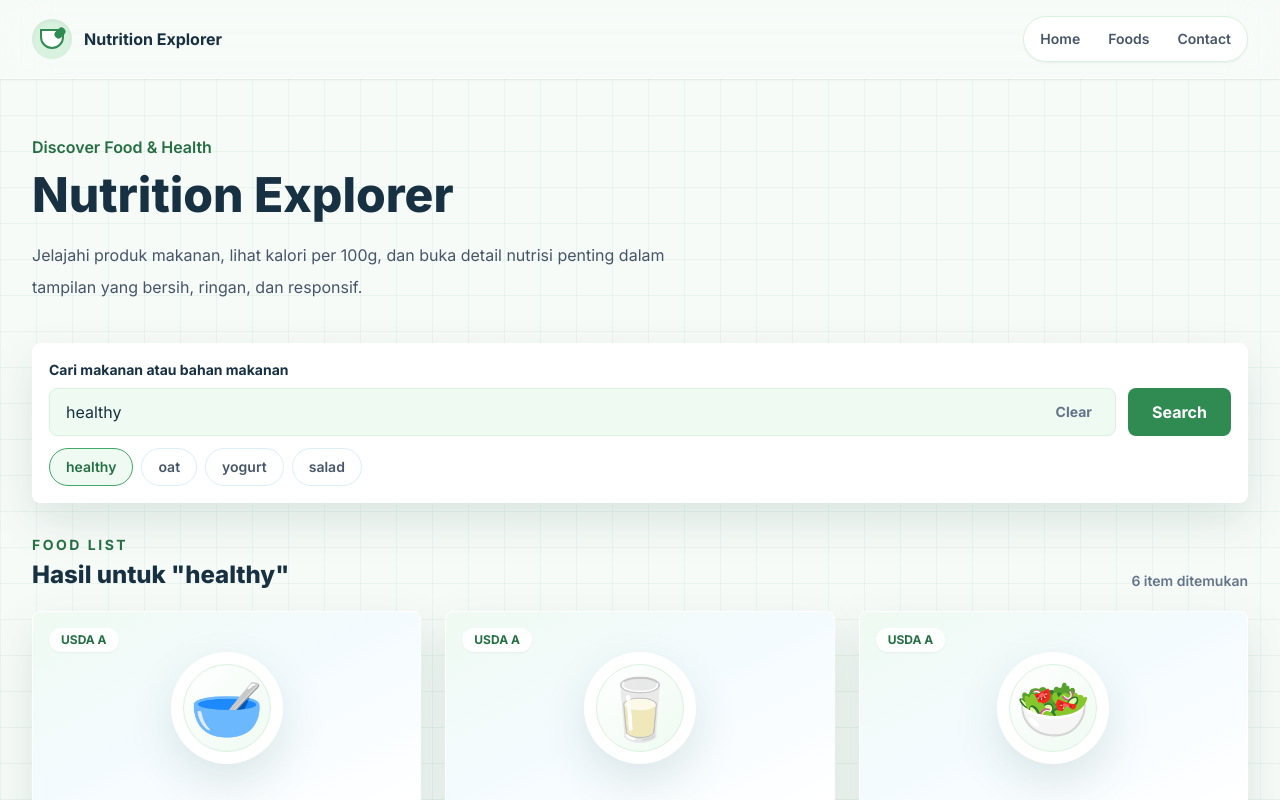
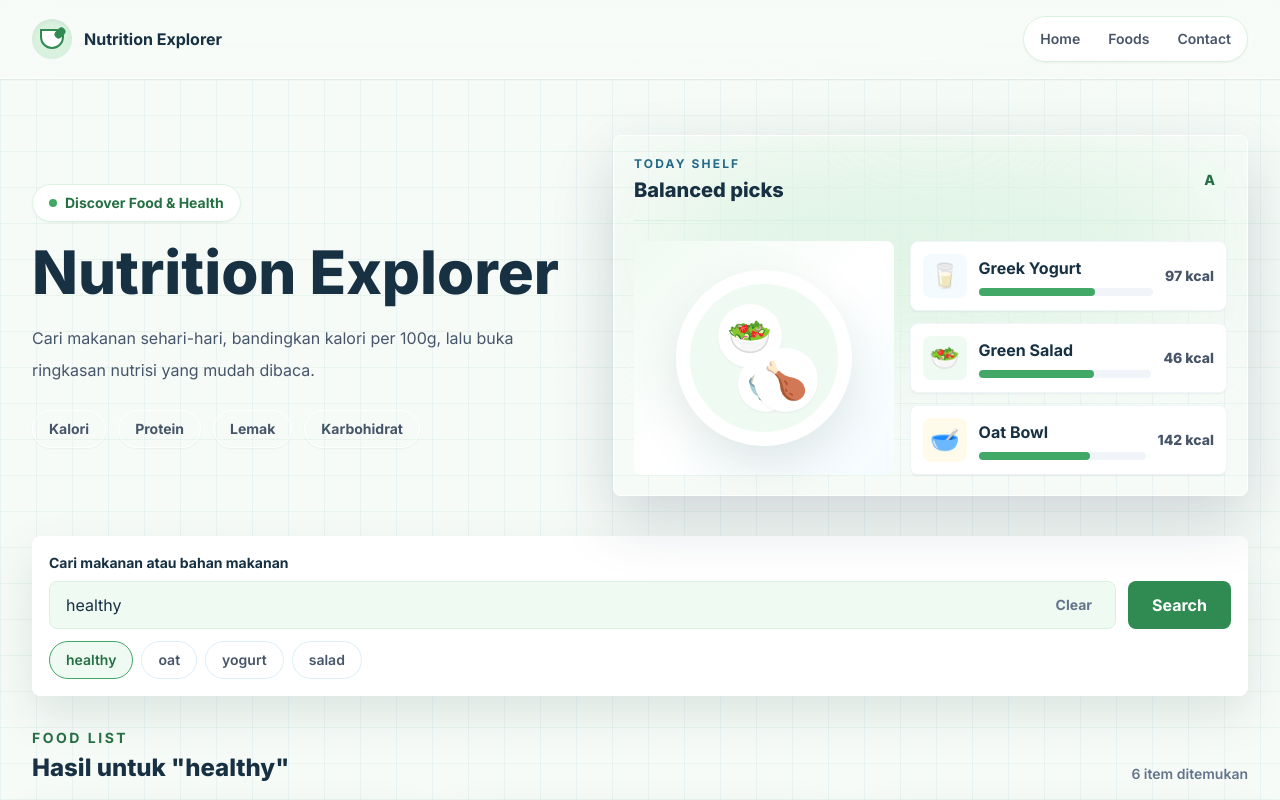
Before and after one commit to auliamutiaraa/Nutrition-Explorer-Midterm-exam-FE, a React (Vite) app: page / in a window 1280 px wide. Shown: the top 800 px of the page. Built offline with nearby package versions, Linux system fonts and the light colour scheme; no server answers.

Commit message:
style: redesign home hero section

```diff
--- a/src/pages/FoodListPage.jsx
+++ b/src/pages/FoodListPage.jsx
@@ -56,15 +56,75 @@ export default function FoodListPage() {
   return (
     <section id="home" className="soft-grid">
       <div className="mx-auto max-w-7xl px-5 py-10 sm:px-8 lg:py-14">
-        <div className="max-w-4xl animate-fadeUp">
-          <p className="font-semibold text-leaf-700">Discover Food & Health</p>
-          <h1 className="mt-3 max-w-3xl text-4xl font-extrabold leading-tight text-ink sm:text-5xl">
-            Nutrition Explorer
-          </h1>
-          <p className="mt-5 max-w-2xl text-base leading-8 text-slate-600">
-            Jelajahi produk makanan, lihat kalori per 100g, dan buka detail nutrisi penting dalam tampilan yang bersih,
-            ringan, dan responsif.
-          </p>
+        <div className="grid items-center gap-10 lg:grid-cols-[0.92fr_1.08fr]">
+          <div className="max-w-4xl animate-fadeUp">
+            <div className="inline-flex items-center gap-2 rounded-full border border-leaf-100 bg-white/90 px-4 py-2 text-sm font-bold text-leaf-700 shadow-sm">
+              <span className="h-2 w-2 rounded-full bg-leaf-500" />
+              Discover Food & Health
+            </div>
+            <h1 className="mt-5 max-w-3xl text-4xl font-extrabold leading-tight text-ink sm:text-5xl lg:text-6xl">
+              Nutrition Explorer
+            </h1>
+            <p className="mt-5 max-w-2xl text-base leading-8 text-slate-600">
+              Cari makanan sehari-hari, bandingkan kalori per 100g, lalu buka ringkasan nutrisi yang mudah dibaca.
+            </p>
+
+            <div className="mt-6 flex flex-wrap gap-3">
+              {["Kalori", "Protein", "Lemak", "Karbohidrat"].map((item) => (
+                <span key={item} className="rounded-full border border-white bg-white/88 px-4 py-2 text-sm font-bold text-slate-600 shadow-sm">
+                  {item}
+                </span>
+              ))}
+            </div>
+          </div>
+
+          <div className="relative animate-fadeUp">
+            <div className="absolute inset-x-8 top-8 h-40 rounded-[48%] bg-leaf-100/60 blur-3xl" />
+            <div className="relative overflow-hidden rounded-lg border border-white bg-white/88 p-5 shadow-lift backdrop-blur">
+              <div className="flex items-center justify-between gap-3 border-b border-leaf-100 pb-4">
+                <div>
+                  <p className="text-xs font-bold uppercase tracking-[0.18em] text-mist-700">Today Shelf</p>
+                  <h2 className="mt-1 text-xl font-extrabold text-ink">Balanced picks</h2>
+                </div>
+                <div className="rounded-full bg-leaf-50 px-3 py-2 text-sm font-extrabold text-leaf-700">A</div>
+              </div>
+
+              <div className="mt-5 grid gap-4 sm:grid-cols-[0.9fr_1.1fr]">
+                <div className="grid place-items-center rounded-lg bg-gradient-to-br from-leaf-50 via-white to-mist-50 p-6">
+                  <div className="relative h-44 w-44 rounded-full border-[14px] border-white bg-leaf-50 shadow-soft">
+                    <div className="absolute left-7 top-5 grid h-16 w-16 place-items-center rounded-full bg-white text-4xl shadow-sm">
+                      {"\u{1F957}"}
+                    </div>
+                    <div className="absolute bottom-5 left-12 grid h-14 w-14 place-items-center rounded-full bg-white text-3xl shadow-sm">
+                      {"\u{1F35A}"}
+                    </div>
+                    <div className="absolute right-5 top-16 grid h-16 w-16 place-items-center rounded-full bg-white text-4xl shadow-sm">
+                      {"\u{1F357}"}
+                    </div>
+                  </div>
+                </div>
+
+                <div className="space-y-3">
+                  {[
+                    ["Greek Yogurt", "97 kcal", "bg-mist-50 text-mist-700", "\u{1F95B}"],
+                    ["Green Salad", "46 kcal", "bg-leaf-50 text-leaf-700", "\u{1F957}"],
+                    ["Oat Bowl", "142 kcal", "bg-amber-50 text-amber-700", "\u{1F963}"],
+                  ].map(([name, kcal, tone, icon]) => (
+                    <div key={name} className="flex items-center gap-3 rounded-lg border border-slate-100 bg-white p-3 shadow-sm">
+                      <div className={`grid h-11 w-11 place-items-center rounded-lg text-2xl ${tone}`}>{icon}</div>
+                      <div className="min-w-0 flex-1">
+                        <p className="truncate font-bold text-ink">{name}</p>
+                        <div className="mt-2 h-2 rounded-full bg-slate-100">
+                          <div className="h-2 w-2/3 rounded-full bg-leaf-500" />
+                        </div>
+                      </div>
+                      <p className="text-sm font-extrabold text-slate-600">{kcal}</p>
+                    </div>
+                  ))}
+                </div>
+              </div>
+            </div>
+          </div>
         </div>
 
         <form onSubmit={handleSubmit} className="mt-10 rounded-lg border border-white bg-white p-4 shadow-soft">
```
